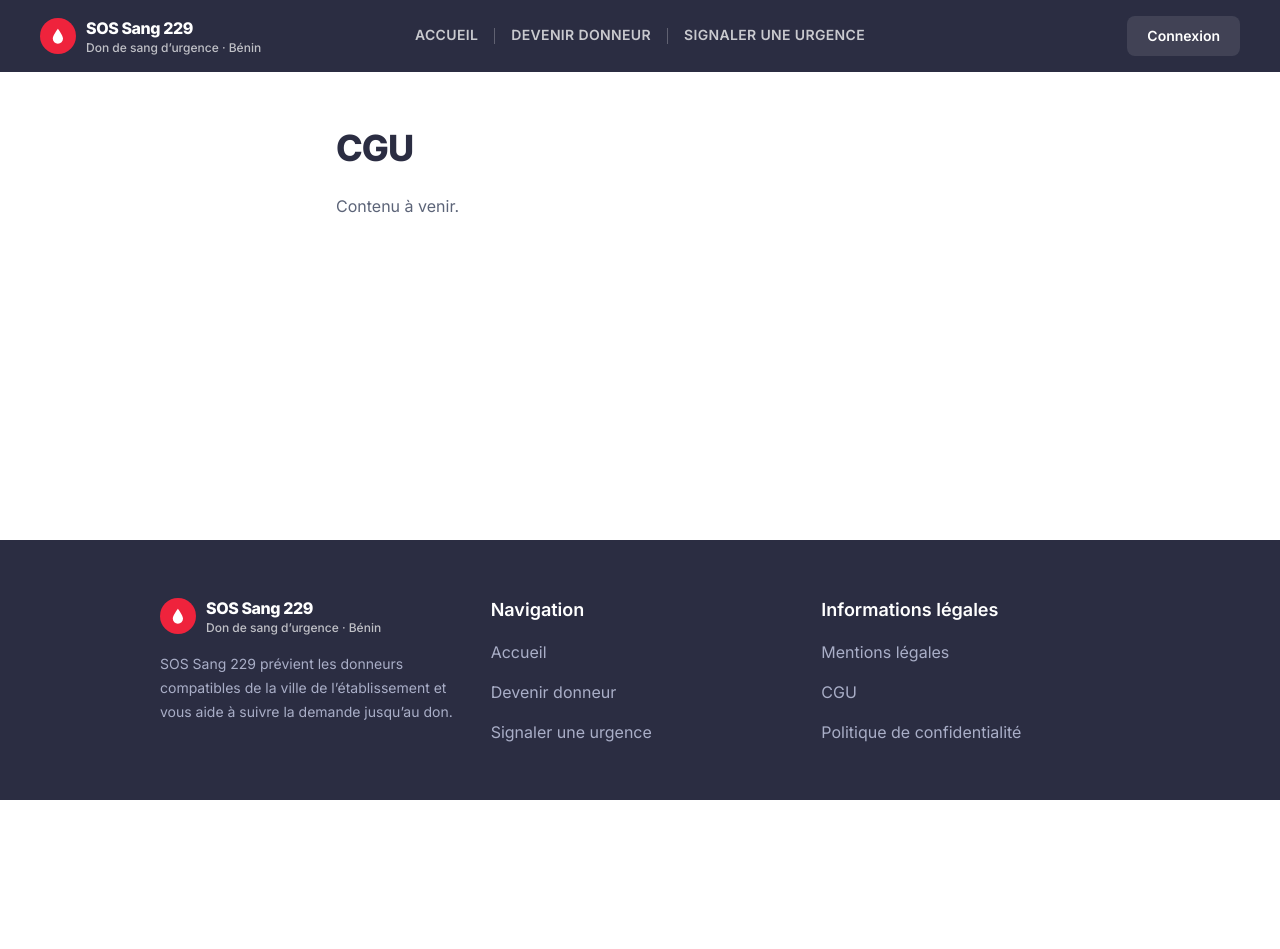
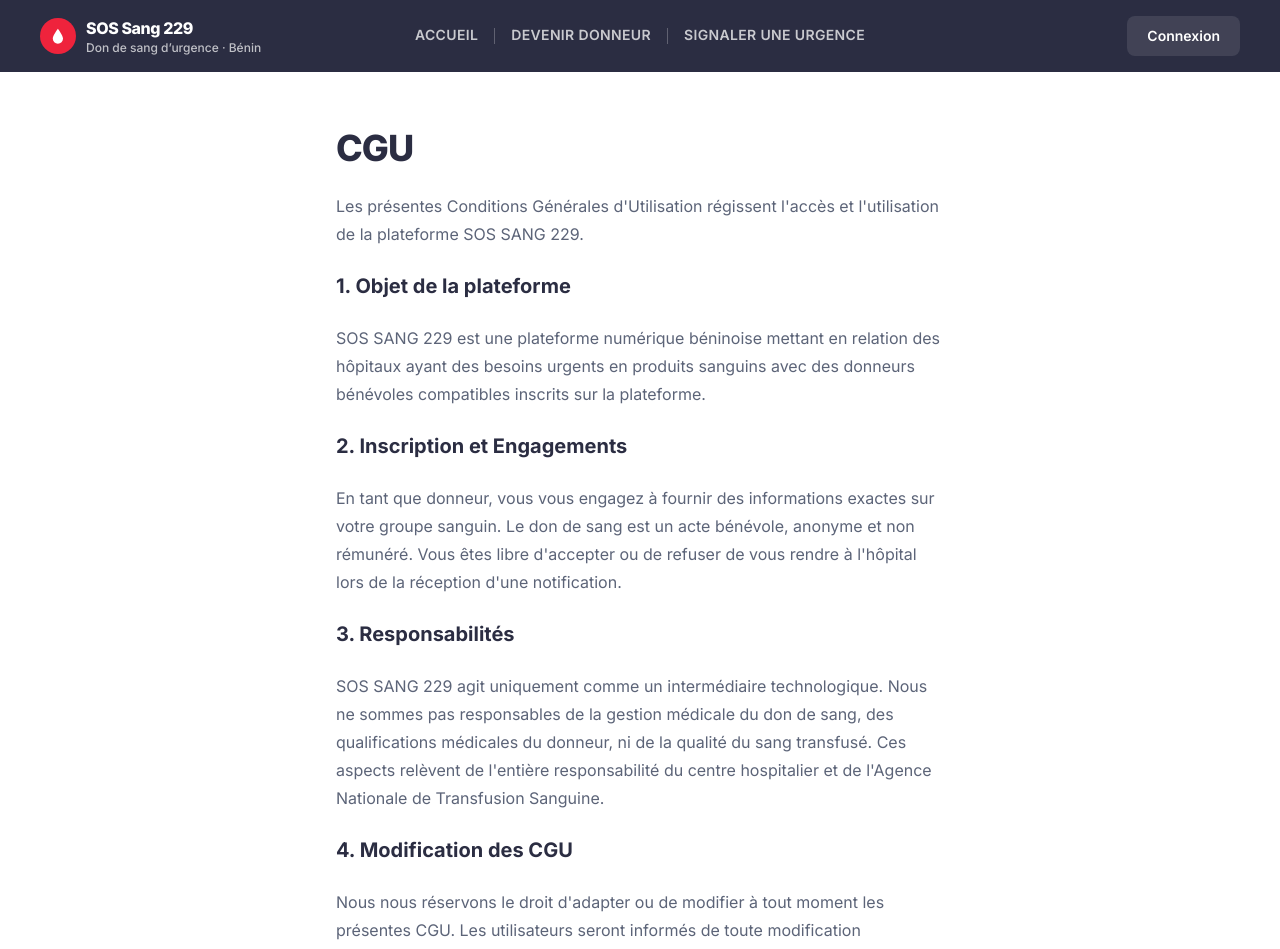
Before and after one commit to minimusrose/SOS-SANG-229, a React (Vite) app in the folder frontend/: page /cgu in a window 1280 px wide. Shown: the top 949 px of the page. Before the commit the page ends 800 px from the top, so only its background shows below. Built offline with nearby package versions, Linux system fonts and the light colour scheme.

Commit message:
feat: add legal documents for privacy, TOS and mentions

```diff
--- a/frontend/src/pages/LegalPlaceholder.jsx
+++ b/frontend/src/pages/LegalPlaceholder.jsx
@@ -1,14 +1,91 @@
 import PageFrame from "../components/PageFrame.jsx";
 import PageHeader from "../components/PageHeader.jsx";
 
-// Page minimale pour un lien de footer qui n'a pas encore de contenu
-// juridique réel. N'écrit aucun texte juridique — seulement l'espace
-// réservé demandé.
 export default function LegalPlaceholder({ title }) {
+  const renderContent = () => {
+    if (title === "Politique de confidentialité") {
+      return (
+        <div className="mt-6 space-y-6 text-base leading-7 text-muted">
+          <p>
+            La présente politique de confidentialité décrit la manière dont SOS SANG 229 collecte, utilise et protège vos données personnelles. En utilisant notre plateforme, vous acceptez ces pratiques.
+          </p>
+          <h2 className="text-xl font-bold text-secondary">1. Données collectées</h2>
+          <p>
+            Nous collectons votre nom, numéro de téléphone, groupe sanguin et localisation (commune/département) pour les besoins de mise en relation lors d'urgences sanguines.
+          </p>
+          <h2 className="text-xl font-bold text-secondary">2. Utilisation des données</h2>
+          <p>
+            Vos données sont exclusivement utilisées pour vous notifier (par SMS) lorsqu'une personne compatible a besoin de votre groupe sanguin dans votre zone géographique.
+          </p>
+          <h2 className="text-xl font-bold text-secondary">3. Protection et Partage</h2>
+          <p>
+            Votre numéro de téléphone n'est <strong>jamais partagé</strong> avec le patient ou l'hôpital. Seul notre système automatisé y a accès pour vous envoyer des notifications d'urgence. Nous ne revendons aucune donnée à des tiers.
+          </p>
+          <h2 className="text-xl font-bold text-secondary">4. Vos droits</h2>
+          <p>
+            Conformément à la législation en vigueur en République du Bénin sur la protection des données à caractère personnel, vous disposez d'un droit d'accès, de modification et de suppression de vos données. Vous pouvez modifier vos préférences depuis votre espace compte.
+          </p>
+        </div>
+      );
+    }
+
+    if (title === "CGU") {
+      return (
+        <div className="mt-6 space-y-6 text-base leading-7 text-muted">
+          <p>
+            Les présentes Conditions Générales d'Utilisation régissent l'accès et l'utilisation de la plateforme SOS SANG 229.
+          </p>
+          <h2 className="text-xl font-bold text-secondary">1. Objet de la plateforme</h2>
+          <p>
+            SOS SANG 229 est une plateforme numérique béninoise mettant en relation des hôpitaux ayant des besoins urgents en produits sanguins avec des donneurs bénévoles compatibles inscrits sur la plateforme.
+          </p>
+          <h2 className="text-xl font-bold text-secondary">2. Inscription et Engagements</h2>
+          <p>
+            En tant que donneur, vous vous engagez à fournir des informations exactes sur votre groupe sanguin. Le don de sang est un acte bénévole, anonyme et non rémunéré. Vous êtes libre d'accepter ou de refuser de vous rendre à l'hôpital lors de la réception d'une notification.
+          </p>
+          <h2 className="text-xl font-bold text-secondary">3. Responsabilités</h2>
+          <p>
+            SOS SANG 229 agit uniquement comme un intermédiaire technologique. Nous ne sommes pas responsables de la gestion médicale du don de sang, des qualifications médicales du donneur, ni de la qualité du sang transfusé. Ces aspects relèvent de l'entière responsabilité du centre hospitalier et de l'Agence Nationale de Transfusion Sanguine.
+          </p>
+          <h2 className="text-xl font-bold text-secondary">4. Modification des CGU</h2>
+          <p>
+            Nous nous réservons le droit d'adapter ou de modifier à tout moment les présentes CGU. Les utilisateurs seront informés de toute modification significative.
+          </p>
+        </div>
+      );
+    }
+
+    if (title === "Mentions légales") {
+      return (
+        <div className="mt-6 space-y-6 text-base leading-7 text-muted">
+          <p>
+            La plateforme <strong>SOS SANG 229</strong> a été développée dans le cadre du Hackathon Cursor Bénin.
+          </p>
+          <h2 className="text-xl font-bold text-secondary">Éditeur de la plateforme</h2>
+          <p>
+            SOS SANG 229 (Projet Hackathon)<br />
+            Cotonou, Bénin<br />
+            Email de contact : contact@sossang229.bj
+          </p>
+          <h2 className="text-xl font-bold text-secondary">Hébergement</h2>
+          <p>
+            La plateforme technique (Frontend & Backend) est hébergée sur les serveurs de Vercel et Railway. Les envois de SMS sont propulsés par Africa's Talking / Robase.
+          </p>
+          <h2 className="text-xl font-bold text-secondary">Propriété intellectuelle</h2>
+          <p>
+            L'ensemble des éléments constituant la plateforme (textes, graphismes, logiciels, code source) sont protégés par le droit d'auteur.
+          </p>
+        </div>
+      );
+    }
+
+    return <p className="mt-6 text-base leading-7 text-muted">Contenu à venir.</p>;
+  };
+
   return (
     <PageFrame>
       <PageHeader title={title} />
-      <p className="mt-6 text-base leading-7 text-muted">Contenu à venir.</p>
+      {renderContent()}
     </PageFrame>
   );
 }
```
